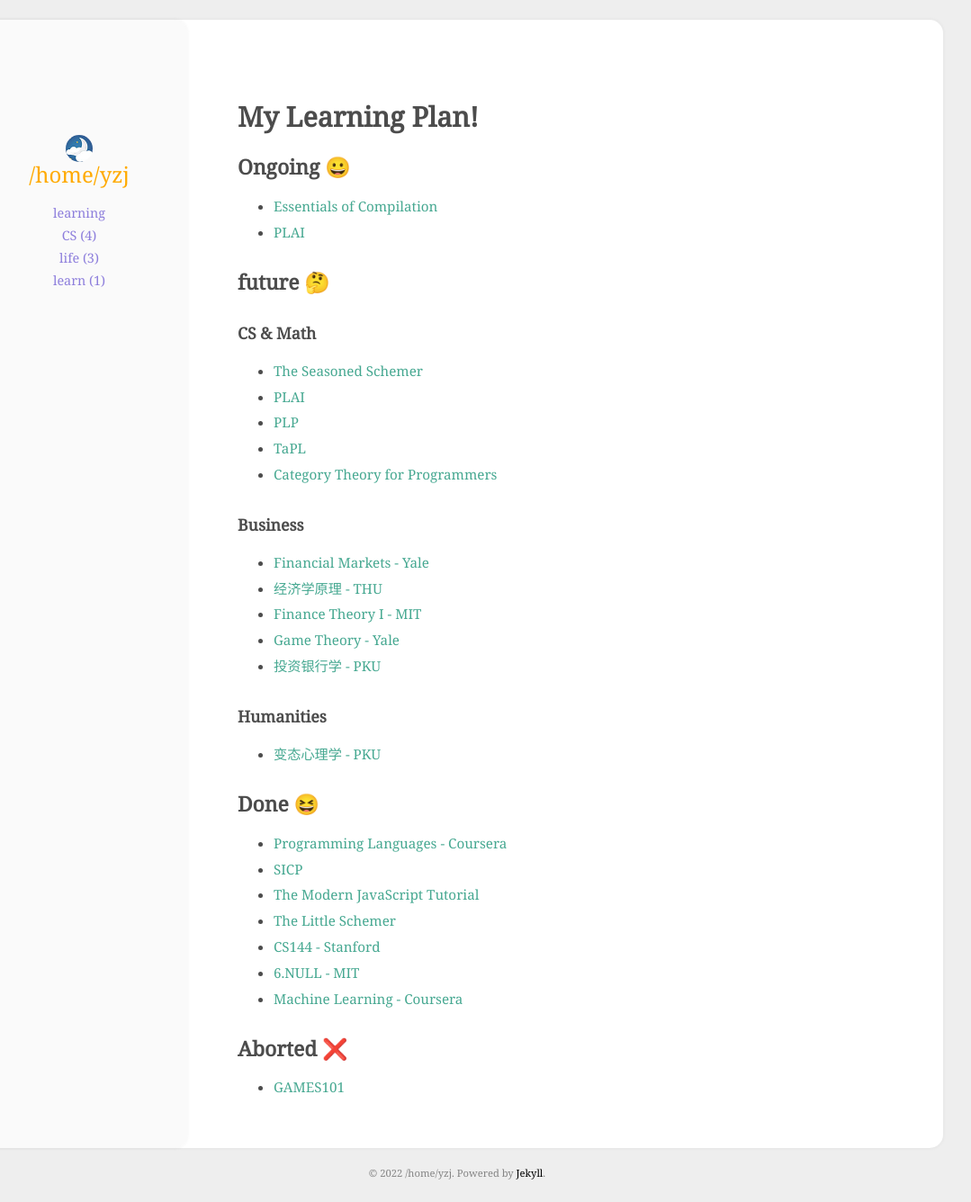
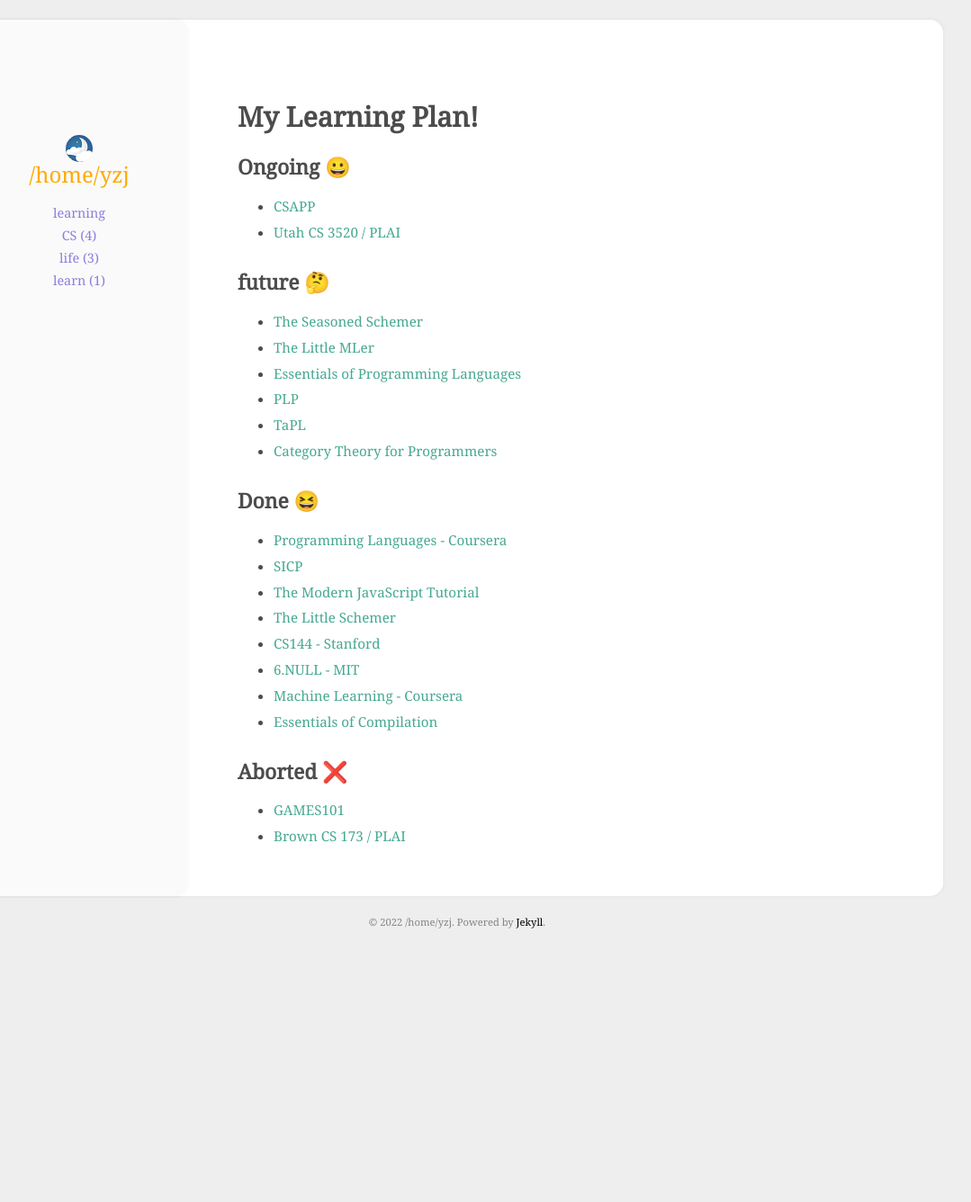
Before and after one commit to wine99/wine99.github.io, a Jekyll site: the page built from aboutme.html, in a window 1280 px wide. Shown: the whole page at 90% size, without its empty margins (132-1211 px from the left). Built offline with Jekyll 4.4.1, drawn with Linux system fonts in a browser that asks for light colours; after the commit the page ends 1057 px from its top, so only the background shows below that.

Commit message:
update learning

```diff
--- a/aboutme.html
+++ b/aboutme.html
@@ -8,20 +8,23 @@ layout: page
 <h1>My Learning Plan!</h1>
 <h2>Ongoing 😀</h2>
 <ul>
-<li><a href='https://iucompilercourse.github.io/IU-P423-P523-E313-E513-Fall-2020/'>Essentials of Compilation</a></li>
-<li><a href='https://cs.brown.edu/courses/cs173/2012/'>PLAI</a></li>
+<li><a href='https://csapp.cs.cmu.edu/'>CSAPP</a></li>
+<li><a href='https://cs.brown.edu/courses/cs173/2012/'>Utah CS 3520 / PLAI</a></li>
 
 </ul>
 <h2>future 🤔</h2>
-<h3>CS &amp; Math</h3>
+<!-- <h3>CS &amp; Math</h3> -->
 <ul>
+
 <li><a href='https://mitpress.mit.edu/contributors/daniel-p-friedman'>The Seasoned Schemer</a></li>
-<li><a href='https://cs.brown.edu/courses/cs173/2012/'>PLAI</a></li>
+<li><a href='https://mitpress.mit.edu/contributors/daniel-p-friedman'>The Little MLer</a></li>
+<li><a href='https://eopl3.com/'>Essentials of Programming Languages</a></li>
 <li><a href='https://www.cs.rochester.edu/u/scott/pragmatics/'>PLP</a></li>
 <li><a href='https://www.cis.upenn.edu/~bcpierce/tapl/'>TaPL</a></li>
 <li><a href='https://www.youtube.com/playlist?list=PLbgaMIhjbmEnaH_LTkxLI7FMa2HsnawM_'>Category Theory for Programmers</a></li>
 
 </ul>
+<!--
 <h3>Business</h3>
 <ul>
 <li><a href='https://www.coursera.org/learn/financial-markets-global'>Financial Markets - Yale</a></li>
@@ -36,6 +39,7 @@ layout: page
 <li><a href='https://www.bilibili.com/video/BV1ut411n7Bd'>变态心理学 - PKU</a></li>
 
 </ul>
+-->
 <h2>Done 😆</h2>
 <ul>
 <li><a href='https://www.coursera.org/learn/programming-languages'>Programming Languages - Coursera</a></li>
@@ -45,11 +49,13 @@ layout: page
 <li><a href='https://cs144.github.io/'>CS144 - Stanford</a></li>
 <li><a href='https://missing.csail.mit.edu/'>6.NULL - MIT</a></li>
 <li><a href='https://www.coursera.org/learn/machine-learning'>Machine Learning - Coursera</a></li>
+<li><a href='https://iucompilercourse.github.io/IU-P423-P523-E313-E513-Fall-2020/'>Essentials of Compilation</a></li>
 
 </ul>
 <h2>Aborted ❌</h2>
 <ul>
 <li><a href='https://www.bilibili.com/video/BV1X7411F744'>GAMES101</a></li>
+<li><a href='https://cs.brown.edu/courses/cs173/2012/'>Brown CS 173 / PLAI</a></li>
 
 </ul>
 
```
